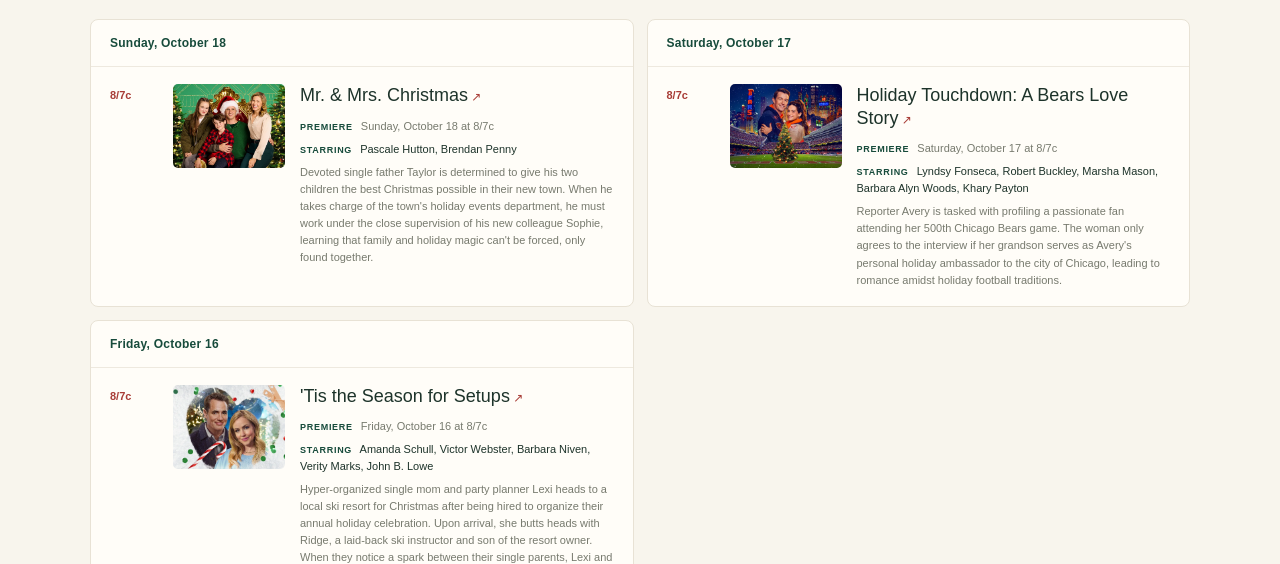
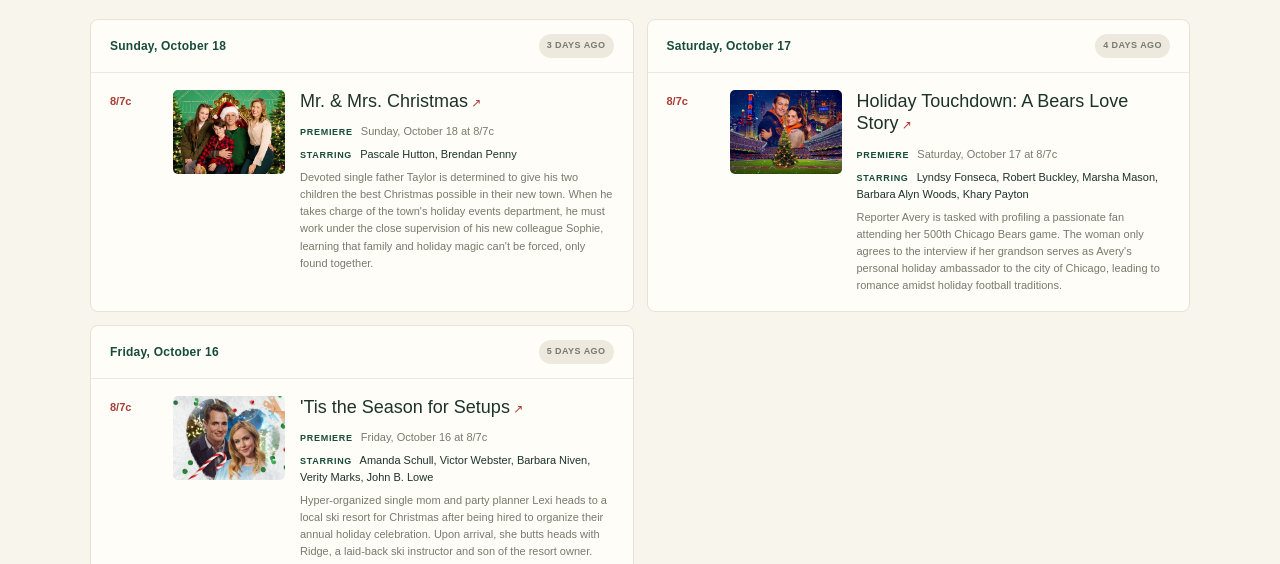
Before and after one commit to jermspeaks/countdown-to-christmas, an Astro site: page /recently-aired in a window 1280 px wide. Shown: the part 699-1263 px from the top of the page. Built offline with nearby package versions, Linux system fonts and the light colour scheme; Astro itself is replaced by a stand-in of ours.

Commit message:
Add day counters to schedule headings

```diff
--- a/src/components/ScheduleList.astro
+++ b/src/components/ScheduleList.astro
@@ -14,6 +14,17 @@ const groups = [...groupScheduleByDate().entries()]
 const visibleCount = schedule.filter((item) => mode === "recent" ? item.date < today : item.date >= today).length;
 const formatDate = (date: string, options: Intl.DateTimeFormatOptions) =>
   new Intl.DateTimeFormat("en-US", { ...options, timeZone: "UTC" }).format(new Date(`${date}T12:00:00Z`));
+const formatDayCounter = (date: string, referenceDate: string) => {
+  const [year, month, day] = date.split("-").map(Number);
+  const [referenceYear, referenceMonth, referenceDay] = referenceDate.split("-").map(Number);
+  const days = Math.round(
+    (Date.UTC(year, month - 1, day) - Date.UTC(referenceYear, referenceMonth - 1, referenceDay)) / 86_400_000,
+  );
+  if (days === 0) return "0 days";
+  const count = Math.abs(days);
+  const label = `${count} ${count === 1 ? "day" : "days"}`;
+  return days > 0 ? `${label} away` : `${label} ago`;
+};
 ---
 
 <div class="page-intro">
@@ -37,7 +48,8 @@ const formatDate = (date: string, options: Intl.DateTimeFormatOptions) =>
       <section class="schedule-day" data-event-date={date} hidden={!shouldShow} aria-label={formatDate(date, { weekday: "long", month: "long", day: "numeric" })}>
         <header class="day-heading">
           <h3>{formatDate(date, { weekday: "long", month: "long", day: "numeric" })}</h3>
-          <div>
+          <div class="day-heading-badges">
+            <span class="day-counter" data-day-counter>{formatDayCounter(date, today)}</span>
             {isDouble && <span class="double-badge">Double feature</span>}
           </div>
         </header>
@@ -90,6 +102,15 @@ const formatDate = (date: string, options: Intl.DateTimeFormatOptions) =>
       for (const group of groups) {
         const date = group.dataset.eventDate ?? "";
         const visible = mode === "recent" ? date < today : date >= today;
+        const [year, month, day] = date.split("-").map(Number);
+        const [todayYear, todayMonth, todayDay] = today.split("-").map(Number);
+        const days = Math.round(
+          (Date.UTC(year, month - 1, day) - Date.UTC(todayYear, todayMonth - 1, todayDay)) / 86_400_000,
+        );
+        const dayCount = Math.abs(days);
+        const label = `${dayCount} ${dayCount === 1 ? "day" : "days"}`;
+        const dayCounter = group.querySelector<HTMLElement>("[data-day-counter]");
+        if (dayCounter) dayCounter.textContent = days === 0 ? "0 days" : days > 0 ? `${label} away` : `${label} ago`;
         group.hidden = !visible;
         if (visible) count += group.querySelectorAll(".event-item").length;
       }
--- a/src/layouts/BaseLayout.astro
+++ b/src/layouts/BaseLayout.astro
@@ -222,8 +222,10 @@ const navigation = [
   .day-heading { display: flex; align-items: center; justify-content: space-between; gap: 12px; padding: 14px 19px; border-bottom: 1px solid var(--soft-border); }
   .day-heading h3 { margin: 0; color: var(--green); font-family: var(--font-bold); font-size: 12px; font-weight: 750; letter-spacing: .02em; }
   .day-heading time { color: var(--muted); font-size: 11px; }
-  .double-badge, .event-note { display: inline-flex; align-items: center; border-radius: 99px; font-size: 9px; font-weight: 750; letter-spacing: .05em; text-transform: uppercase; }
+  .day-heading-badges { display: flex; flex-wrap: wrap; align-items: center; justify-content: flex-end; gap: 7px; }
+  .double-badge, .day-counter, .event-note { display: inline-flex; align-items: center; border-radius: 99px; font-size: 9px; font-weight: 750; letter-spacing: .05em; text-transform: uppercase; }
   .double-badge { padding: 5px 8px; background: var(--soft-gold); color: var(--gold); }
+  .day-counter { padding: 5px 8px; background: var(--soft-border); color: var(--muted); }
   .event-list { margin: 0; padding: 0; list-style: none; }
   .event-item { display: flex; align-items: flex-start; gap: 15px; padding: 17px 19px; }
   .event-item + .event-item { border-top: 1px dashed var(--dash-border); }
```
